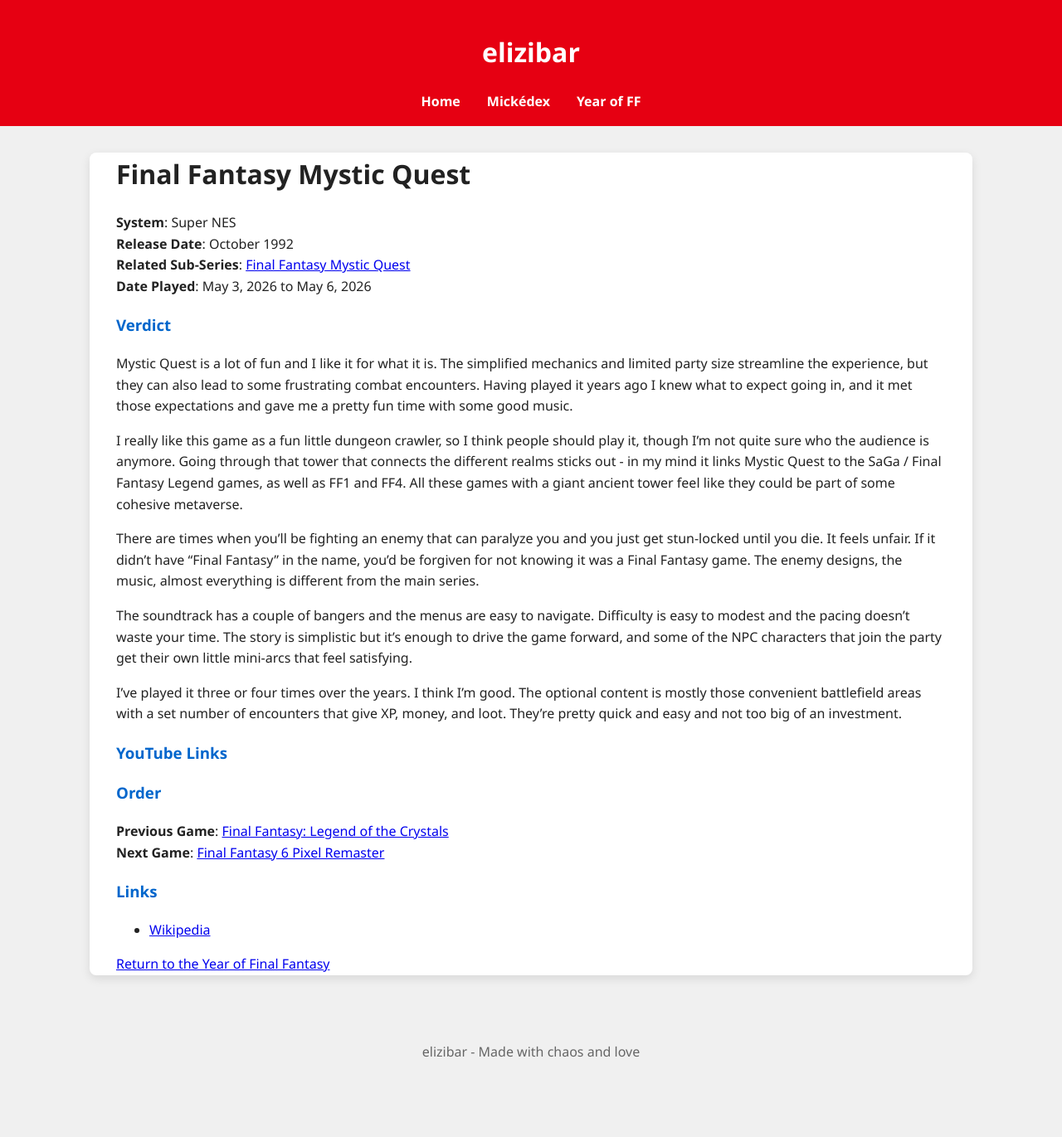
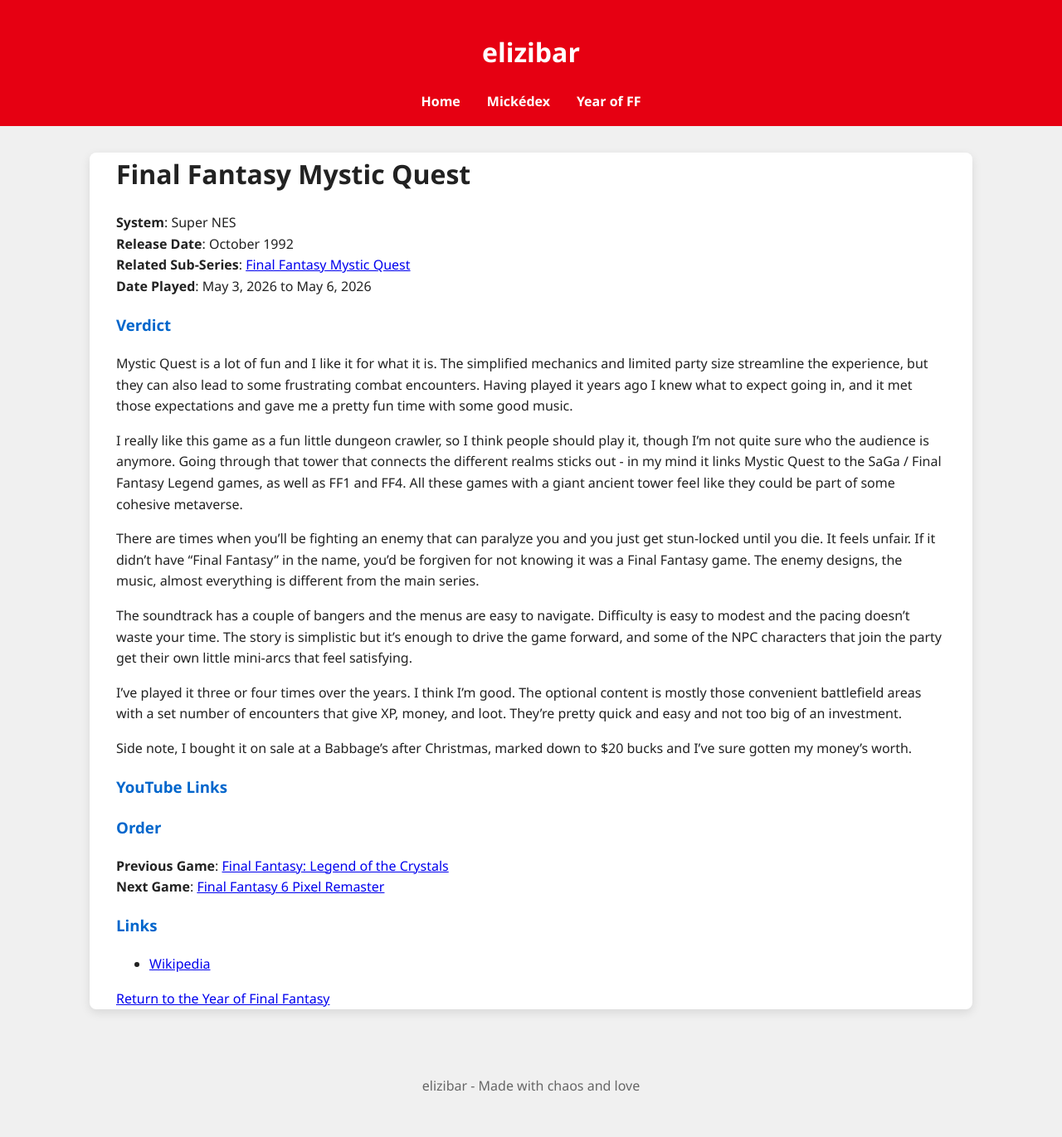
Before and after one commit to elizibar/elizibar.github.io, a Jekyll site: the page built from yearoffinalfantasy/FFMQ/ffmq.md, in a window 1280 px wide. Shown: the whole page at 83% size. Built offline with Jekyll 4.4.1, drawn with Linux system fonts in a browser that asks for light colours; before the commit the page ends 1329 px from its top, so only the background shows below that.

Commit message:
Update ffmq.md

```diff
--- a/yearoffinalfantasy/FFMQ/ffmq.md
+++ b/yearoffinalfantasy/FFMQ/ffmq.md
@@ -23,6 +23,8 @@
 
 I've played it three or four times over the years. I think I'm good. The optional content is mostly those convenient battlefield areas with a set number of encounters that give XP, money, and loot. They're pretty quick and easy and not too big of an investment.
 
+Side note, I bought it on sale at a Babbage's after Christmas, marked down to $20 bucks and I've sure gotten my money's worth.
+
 ### YouTube Links
 
 ### Order
```
